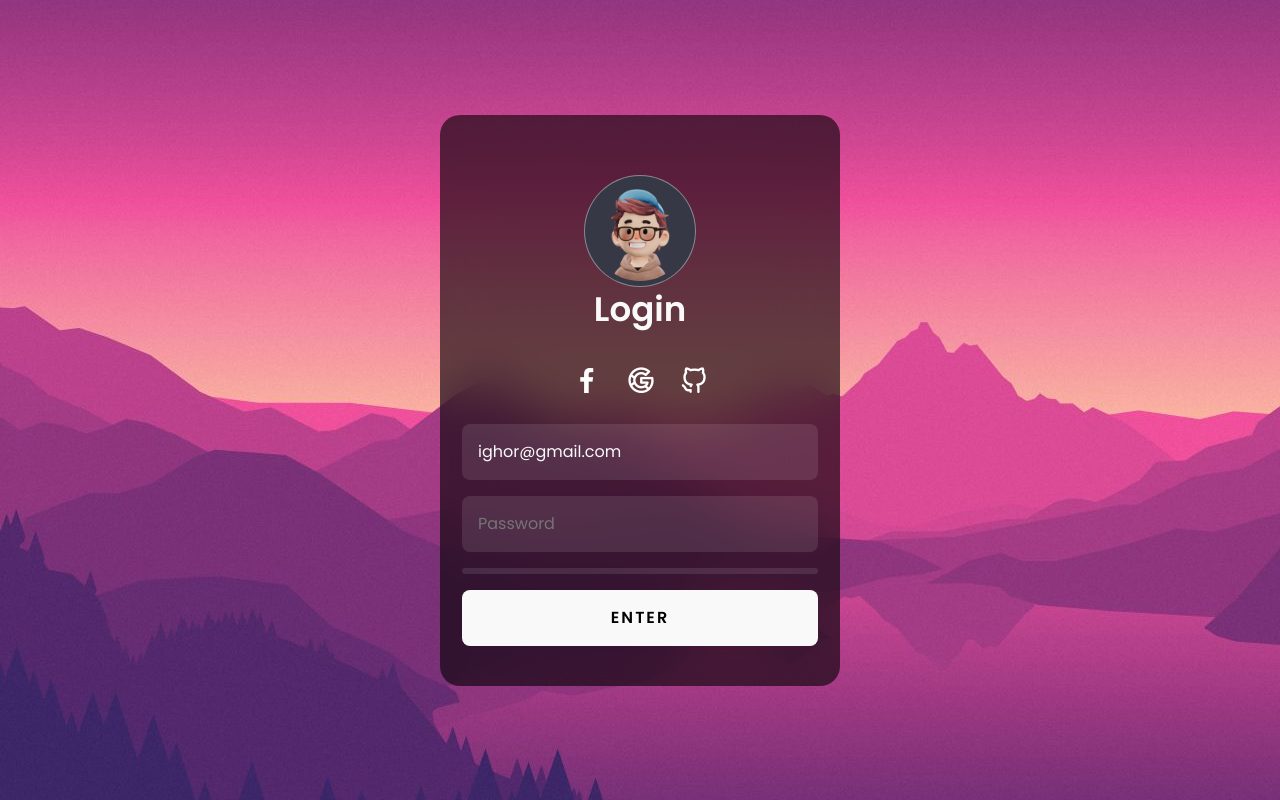
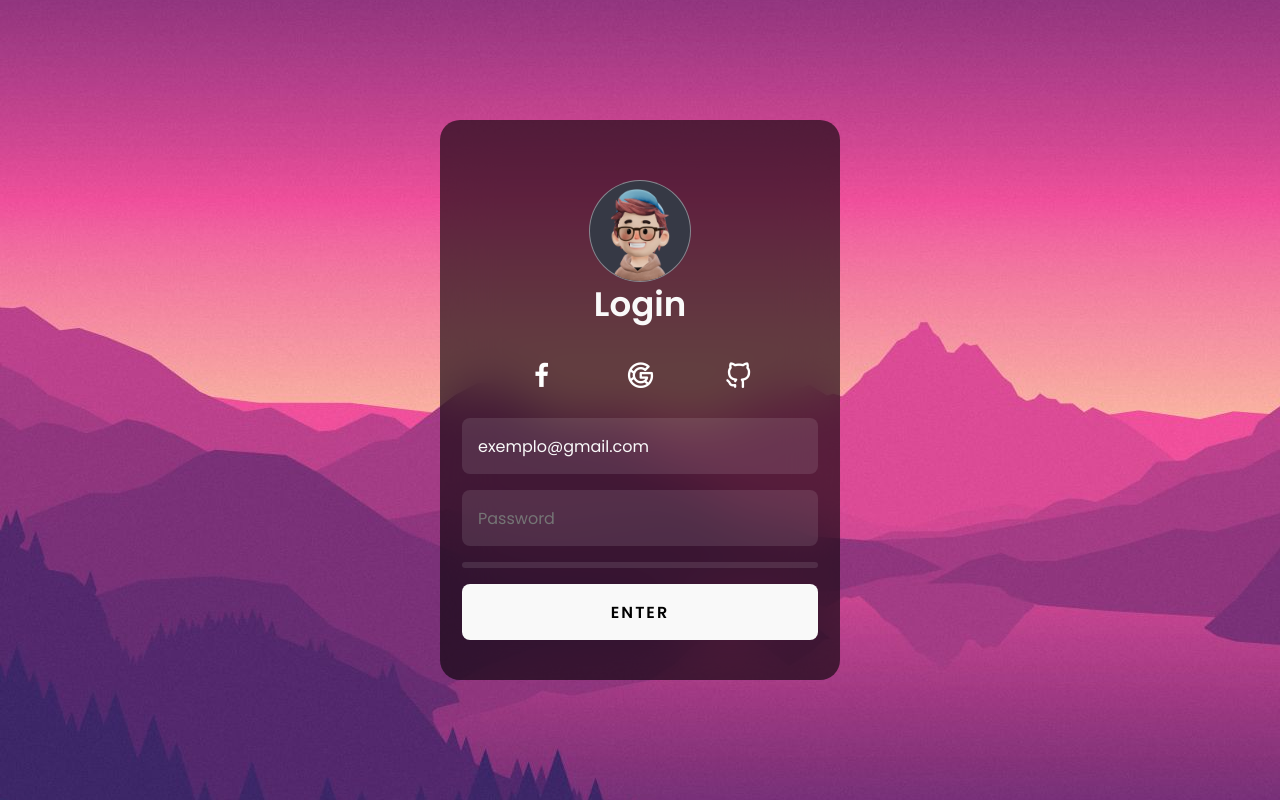
Before and after one commit to ighoralves/sign-up, a website built with Parcel: page index.html in a window 1280 px wide. Built offline with nearby package versions, Linux system fonts and the light colour scheme.

Commit message:
projeto finalizado

```diff
--- a/assets/styles/components/Main.scss
+++ b/assets/styles/components/Main.scss
@@ -30,7 +30,7 @@
     display: flex;
     align-items: center;
     justify-content: center;
-    gap: 25px;
+    gap: 70px;
     cursor: pointer;
 
     .uil {
@@ -40,7 +40,7 @@
 
     .uil1 {
       color: #fff;
-      font-size: 30px;
+      font-size: 29px;
     }
   }
 
@@ -49,7 +49,7 @@
     display: table;
     border-radius: 50%;
     background: #363945;
-    padding: 5px;
+    // padding: 2px;
     border: 1px solid rgba(255, 255, 255, 0.4);
     margin: 0 auto;
     margin-bottom: 5px;
--- a/index.html
+++ b/index.html
@@ -32,7 +32,7 @@
       </div>
       <form class="Main-form">
         <input autocomplete="off" spellcheck="false" class="control" type="email" placeholder="Email"
-          value="ighor@gmail.com" />
+          value="exemplo@gmail.com" />
         <div id="spinner" class="Spinner"></div>
         <input spellcheck="false" class="control" id="password" type="password" placeholder="Password" required />
         <div id="bars">
```
Also changed, not shown: dist/index.css, dist/index.js, 1 other file.
